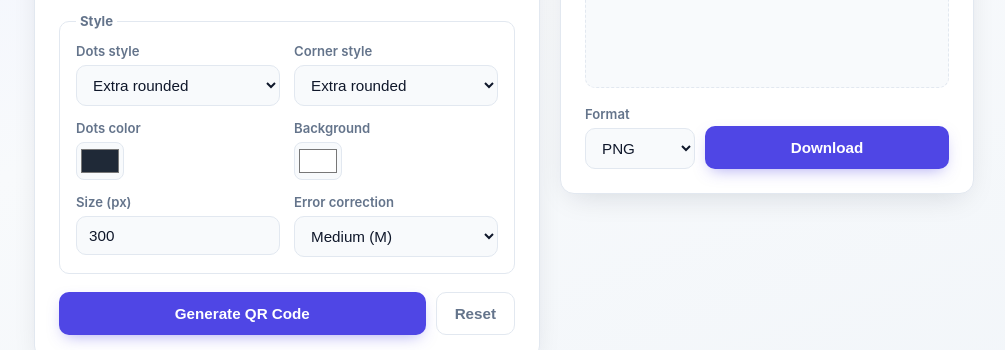
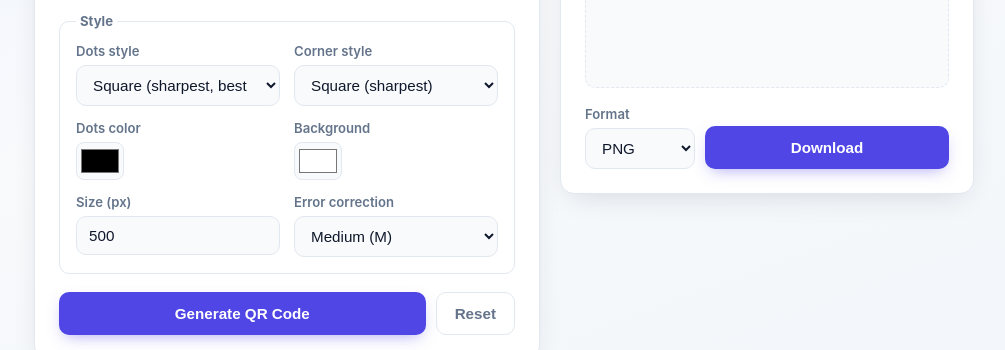
Before and after one commit to bijaygyawalizph/qr-generator, a plain HTML site: page index.html in a window 1280 px wide. Shown: the part 358-708 px from the top of the page, without its empty margins (136-1141 px from the left). Drawn offline with Linux system fonts and the light colour scheme.

Commit message:
qr code final push

```diff
--- a/index.html
+++ b/index.html
@@ -52,10 +52,10 @@
               <label class="field field--inline">
                 <span class="field__label">Dots style</span>
                 <select id="dots-type">
-                  <option value="square">Square</option>
+                  <option value="square" selected>Square (sharpest, best for scanning)</option>
                   <option value="dots">Dots</option>
                   <option value="rounded">Rounded</option>
-                  <option value="extra-rounded" selected>Extra rounded</option>
+                  <option value="extra-rounded">Extra rounded</option>
                   <option value="classy">Classy</option>
                   <option value="classy-rounded">Classy rounded</option>
                 </select>
@@ -64,9 +64,9 @@
               <label class="field field--inline">
                 <span class="field__label">Corner style</span>
                 <select id="corners-type">
-                  <option value="square">Square</option>
+                  <option value="square" selected>Square (sharpest)</option>
                   <option value="dot">Dot</option>
-                  <option value="extra-rounded" selected>Extra rounded</option>
+                  <option value="extra-rounded">Extra rounded</option>
                 </select>
               </label>
             </div>
@@ -74,7 +74,7 @@
             <div class="field-row">
               <label class="field field--inline">
                 <span class="field__label">Dots color</span>
-                <input type="color" id="dots-color" value="#1f2937" />
+                <input type="color" id="dots-color" value="#000000" />
               </label>
 
               <label class="field field--inline">
@@ -86,7 +86,7 @@
             <div class="field-row">
               <label class="field field--inline">
                 <span class="field__label">Size (px)</span>
-                <input type="number" id="qr-size" value="300" min="150" max="1000" step="10" />
+                <input type="number" id="qr-size" value="500" min="150" max="1000" step="10" />
               </label>
 
               <label class="field field--inline">
```
